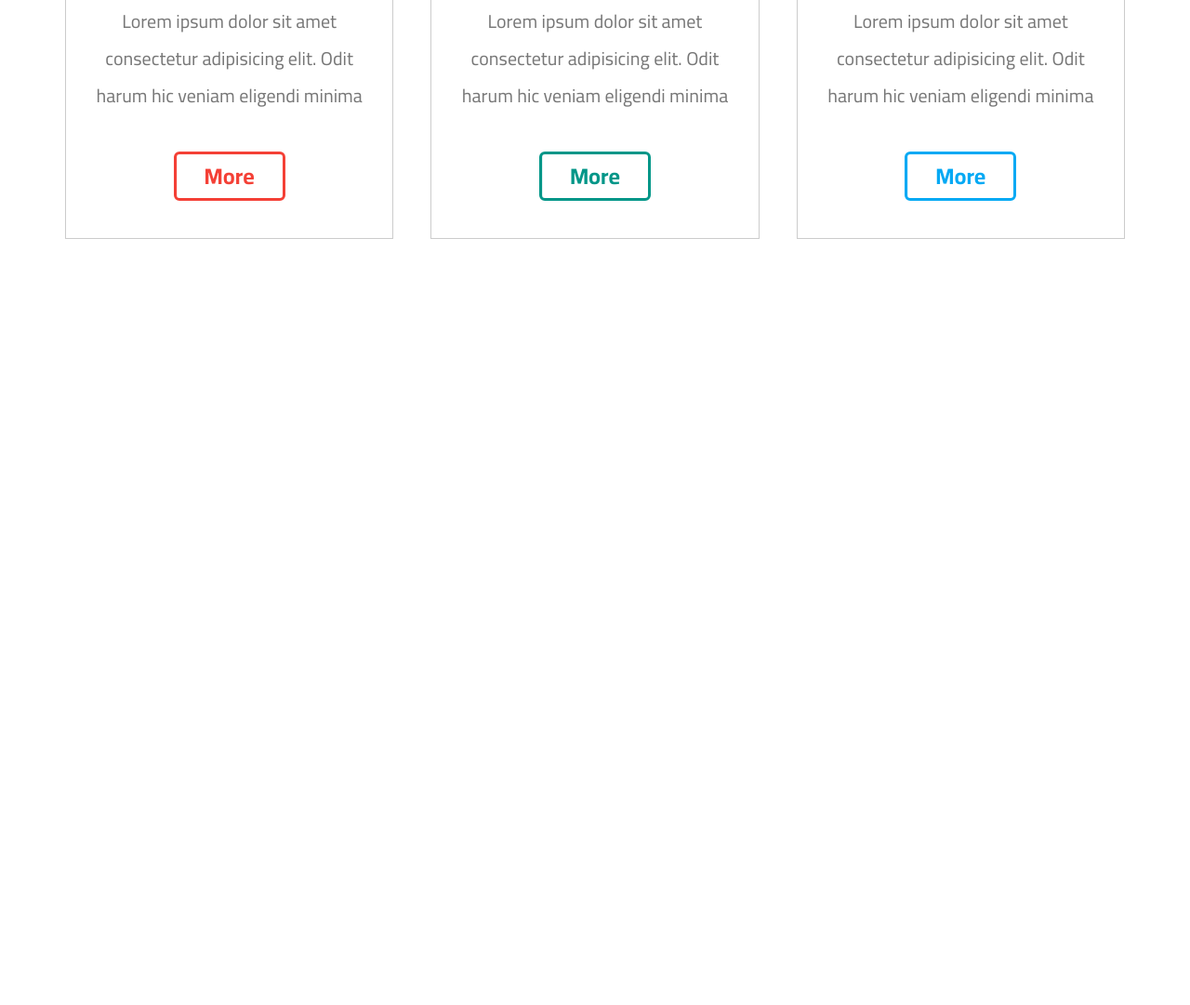
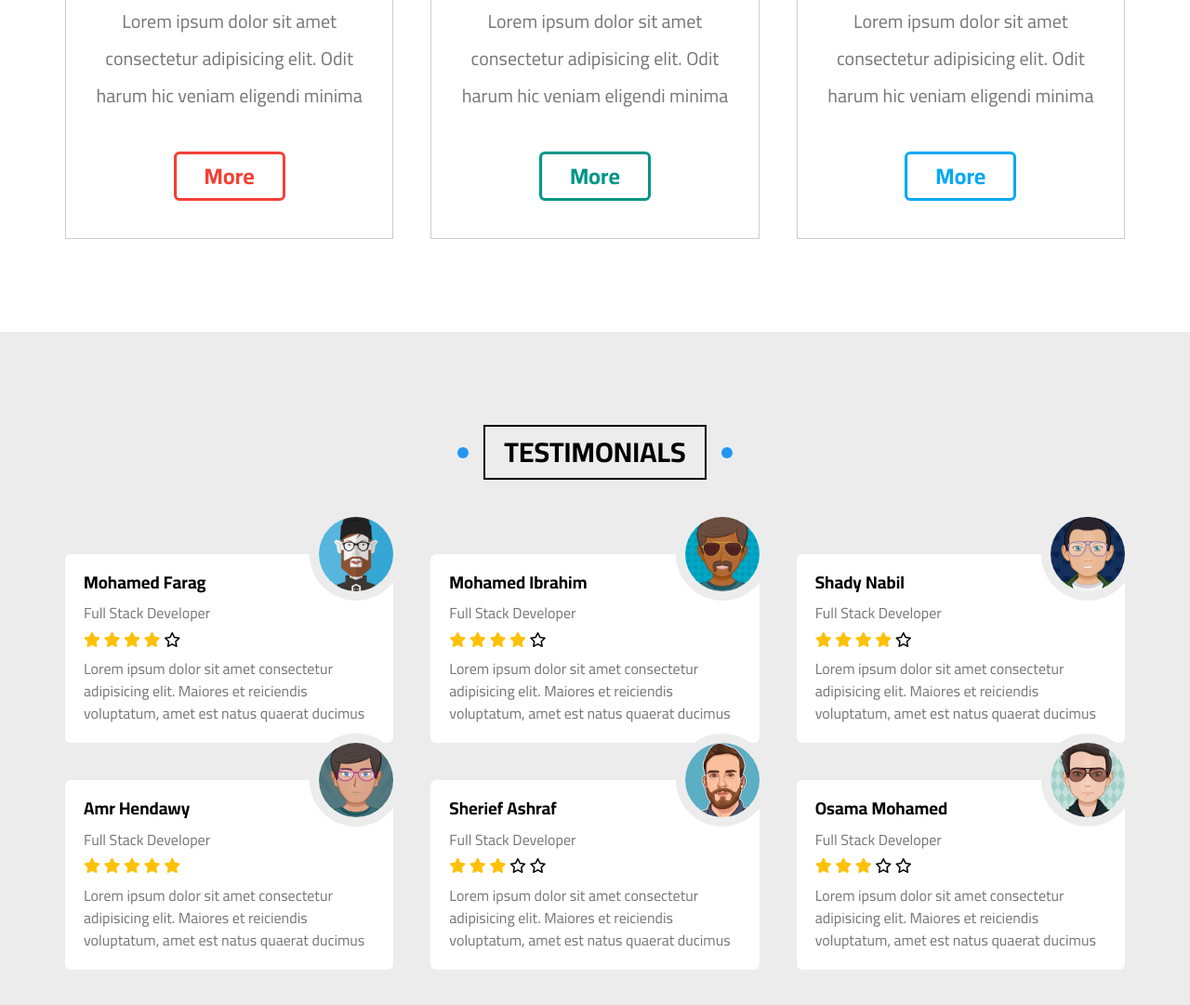
Before and after one commit to MhmodMd1/Template-Three, a plain HTML site: page index.html in a window 1280 px wide. Shown: the part 3801-4882 px from the top of the page at 93% size. Before the commit the page ends 4158 px from the top, so only its background shows below. Drawn offline with Linux system fonts and the light colour scheme.

Commit message:
Uploding The Testimonials Section

```diff
--- a/css/mhmod.css
+++ b/css/mhmod.css
@@ -543,6 +543,54 @@ ul {
     background-color: #03A9F4
 }
 /* End Features */
+/* Start Testimonials  */
+.testimonials {
+    padding-top: var(--main-padding-top);
+    padding-bottom: var(--main-padding-bottom);
+    background-color: var(--section-background);
+}
+.testimonials .main-title:hover {
+    border-color: var(--section-background);
+}
+.testimonials .container {
+    display: grid;
+    grid-template-columns: repeat(auto-fill , minmax(300px , 1fr));
+    gap:40px;
+}
+.testimonials .box {
+    background-color: white;
+    padding: 20px;
+    border-radius: 6px;
+    box-shadow: 0 2px 4px rgb(0 0 0 / 0.07% );
+    position: relative;
+}
+.testimonials .box img {
+    position: absolute;
+    max-width: 100%;
+    border-radius: 50%;
+    right: -10px;
+    top: -50px;
+    border: 10px solid var(--section-background);
+    width: 100px;
+}
+.testimonials .box h3{
+    margin: 0 0 13px;
+}
+.testimonials .box .title {
+    color: #777;
+    margin-bottom: 10px;
+    display: block;
+}
+.testimonials .box .rate .filled {
+    color: #ffc107;
+}
+.testimonials .box p {
+    line-height: 1.5;
+    color: #777;
+    margin-top: 10px;
+    margin-bottom: 0;
+}
+/* End Testimonials  */
 /* Start Animation  */
 @keyframes up-and-down {
     0%,
--- a/index.html
+++ b/index.html
@@ -253,5 +253,90 @@
         </div>
     </div>
     <!-- End Features  -->
+    <!-- Start Testimonials  -->
+    <div class="testimonials">
+        <h2 class="main-title">TESTIMONIALS</h2>
+        <div class="container">
+            <div class="box">
+                <img src="imgs/avatar-01.png" alt="">
+                <h3>Mohamed Farag</h3>
+                <span class="title">Full Stack Developer</span>
+                <div class="rate">
+                    <i class="filled fas fa-star"></i>
+                    <i class="filled fas fa-star"></i>
+                    <i class="filled fas fa-star"></i>
+                    <i class="filled fas fa-star"></i>
+                    <i class="far fa-star"></i>
+                </div>
+                <p>Lorem ipsum dolor sit amet consectetur adipisicing elit. Maiores et reiciendis voluptatum, amet est natus quaerat ducimus</p>
+            </div>
+            <div class="box">
+                <img src="imgs/avatar-02.png" alt="">
+                <h3>Mohamed Ibrahim</h3>
+                <span class="title">Full Stack Developer</span>
+                <div class="rate">
+                    <i class="filled fas fa-star"></i>
+                    <i class="filled fas fa-star"></i>
+                    <i class="filled fas fa-star"></i>
+                    <i class="filled fas fa-star"></i>
+                    <i class="far fa-star"></i>
+                </div>
+                <p>Lorem ipsum dolor sit amet consectetur adipisicing elit. Maiores et reiciendis voluptatum, amet est natus quaerat ducimus</p>
+            </div>
+            <div class="box">
+                <img src="imgs/avatar-03.png" alt="">
+                <h3>Shady Nabil</h3>
+                <span class="title">Full Stack Developer</span>
+                <div class="rate">
+                    <i class="filled fas fa-star"></i>
+                    <i class="filled fas fa-star"></i>
+                    <i class="filled fas fa-star"></i>
+                    <i class="filled fas fa-star"></i>
+                    <i class="far fa-star"></i>
+                </div>
+                <p>Lorem ipsum dolor sit amet consectetur adipisicing elit. Maiores et reiciendis voluptatum, amet est natus quaerat ducimus</p>
+            </div>
+            <div class="box">
+                <img src="imgs/avatar-04.png" alt="">
+                <h3>Amr Hendawy</h3>
+                <span class="title">Full Stack Developer</span>
+                <div class="rate">
+                    <i class="filled fas fa-star"></i>
+                    <i class="filled fas fa-star"></i>
+                    <i class="filled fas fa-star"></i>
+                    <i class="filled fas fa-star"></i>
+                    <i class="filled fas fa-star"></i>
+                </div>
+                <p>Lorem ipsum dolor sit amet consectetur adipisicing elit. Maiores et reiciendis voluptatum, amet est natus quaerat ducimus</p>
+            </div>
+            <div class="box">
+                <img src="imgs/avatar-05.png" alt="">
+                <h3>Sherief Ashraf</h3>
+                <span class="title">Full Stack Developer</span>
+                <div class="rate">
+                    <i class="filled fas fa-star"></i>
+                    <i class="filled fas fa-star"></i>
+                    <i class="filled fas fa-star"></i>
+                    <i class="far fa-star"></i>
+                    <i class="far fa-star"></i>
+                </div>
+                <p>Lorem ipsum dolor sit amet consectetur adipisicing elit. Maiores et reiciendis voluptatum, amet est natus quaerat ducimus</p>
+            </div>
+            <div class="box">
+                <img src="imgs/avatar-06.png" alt="">
+                <h3>Osama Mohamed</h3>
+                <span class="title">Full Stack Developer</span>
+                <div class="rate">
+                    <i class="filled fas fa-star"></i>
+                    <i class="filled fas fa-star"></i>
+                    <i class="filled fas fa-star"></i>
+                    <i class="far fa-star"></i>
+                    <i class="far fa-star"></i>
+                </div>
+                <p>Lorem ipsum dolor sit amet consectetur adipisicing elit. Maiores et reiciendis voluptatum, amet est natus quaerat ducimus</p>
+            </div>
+        </div>
+    </div>
+    <!-- End Testimonials  -->
 </body>
 </html>
```
